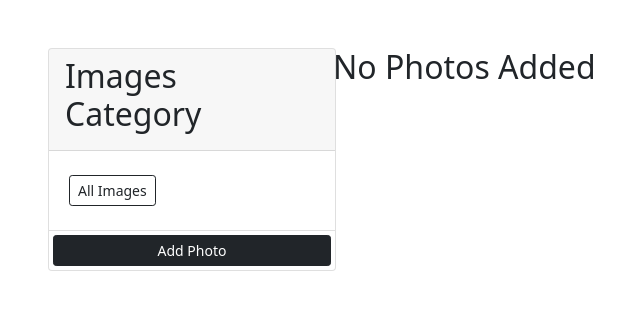
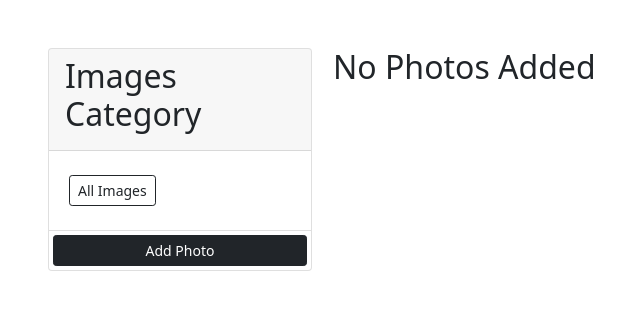
Before and after one commit to MichaelNjoroge254/Personal_Gallery, a Django app: page / in a window 1280 px wide. Shown: the top 310 px of the page, without its empty margins (34-674 px from the left). Run offline with Django 3.2, Linux system fonts and the light colour scheme; data that the repository does not hold is empty.

Commit message:
modified photos/templates/photos/gallery.html

```diff
--- a/photos/templates/photos/gallery.html
+++ b/photos/templates/photos/gallery.html
@@ -24,7 +24,7 @@
     <div class="container">
         <div class="row">
             <div class="col-md-3">
-                <div class="card" style="width: 18rem;">
+                <div class="card" style="width: 16.5rem;">
                     <div class="card-header">
                         <h2> Images Category </h2>
                     </div>
@@ -48,7 +48,7 @@
 
                     {% for photo in photos %}
                    <div class="col-md-4">
-                    <div class="card">
+                    <div class="card my-2">
                         <img class="image-thumbail" src="{{photo.image.url}}" alt="Card image cap">
                         <div class="card-body">
                             <small>Category: {{photo.category.name}}</small>
```
